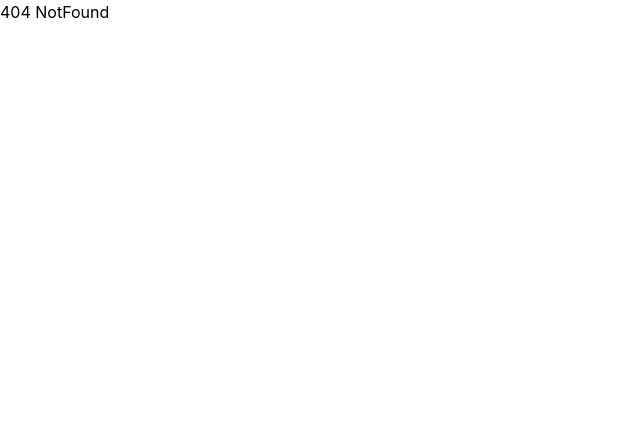
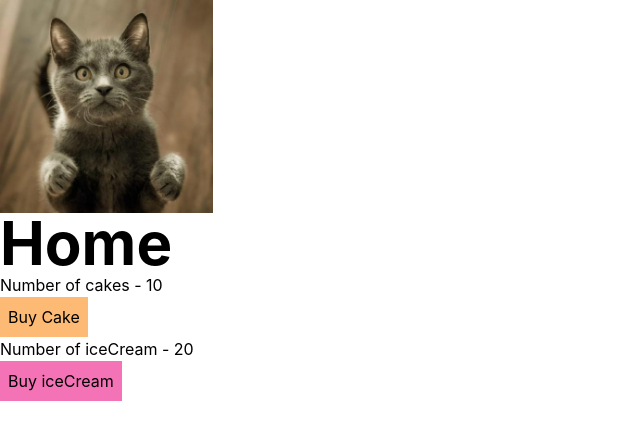
Before and after one commit to Hasyim-Kai/React_Redux_Ts, a React (Vite) app: page /home in a window 1280 px wide. Before the commit this address had no page. Shown: the top 440 px of the page, without its empty margins (0-640 px from the left). Built offline with nearby package versions, Linux system fonts and the light colour scheme.

Commit message:
Feat : Add Auth Page & Route

```diff
--- a/src/Routes.tsx
+++ b/src/Routes.tsx
@@ -1,11 +1,13 @@
 import { BrowserRouter, Route, Routes } from "react-router-dom";
+import Auth from "./pages/Auth";
 import Home from "./pages/Home";
 import NotFound from "./pages/NotFound";
 
 export default function AppRoutes() {
    return <BrowserRouter >
       <Routes>
-         <Route index element={<Home />} />
+         <Route index element={<Auth />} />
+         <Route path='home' element={<Home />} />
          <Route path='*' element={<NotFound />} />
       </Routes>
    </BrowserRouter >
--- /dev/null
+++ b/src/pages/Auth.tsx
@@ -0,0 +1,17 @@
+import { useNavigate } from "react-router-dom"
+
+export default function Auth() {
+
+  function handleAuth(){
+  const navigate = useNavigate();
+  navigate('home')
+  }
+
+  return <form onSubmit={handleAuth} className="flex flex-col bg-orange-300 w-4/12 m-auto">
+      <label htmlFor="username">Email</label>
+      <input type="text" name="username" id="username" pattern="[a-z0-9._%+-]+@[a-z0-9.-]+\.[a-z]{2,}$" title="Must formatted as an Email. Example : myemail@laptop.com" required/>
+      <label htmlFor="username">Password</label>
+      <input type="password" name="password" id="password"  pattern="(?=.*\d)(?=.*[a-z])(?=.*[A-Z]).{8,}" title="Must contain at least One number and One uppercase and lowercase letter, and at least 8 or more characters" required/>
+  <button className="py-1" type="submit">Submit</button>
+  </form>
+}
--- a/src/pages/Home.tsx
+++ b/src/pages/Home.tsx
@@ -4,10 +4,10 @@ import UsersContainer from "../components/UsersContainer";
 
 export default function Home() {
    return <main className="container mx-auto">
-      <img src="/images/cat.jpg" alt="Cat" />
+      <img className="w-2/12" src="/images/cat.jpg" alt="Cat" />
       <h1 className="text-6xl font-bold">Home</h1>
       <HooksCakeContainer />
       <IceCreamContainer />
-      <UsersContainer />
+      {/* <UsersContainer /> */}
    </main>
 }
```
